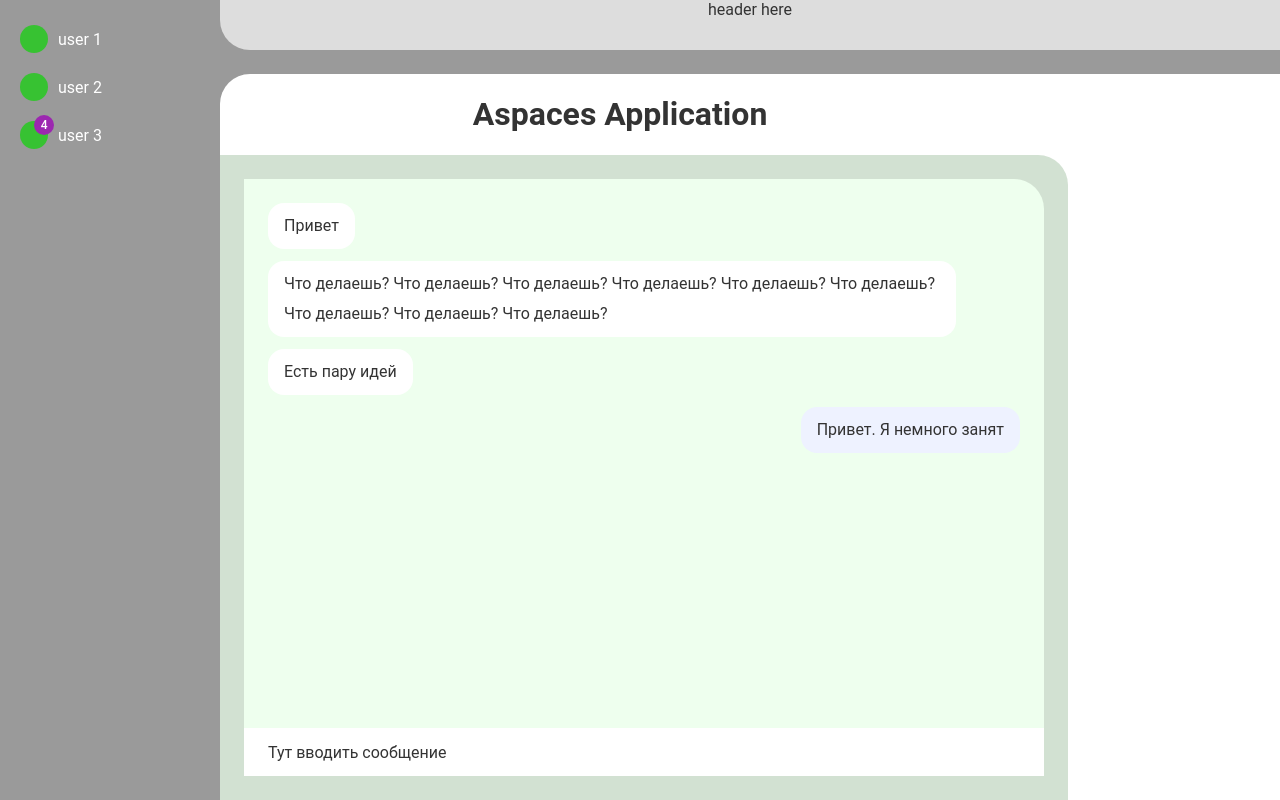
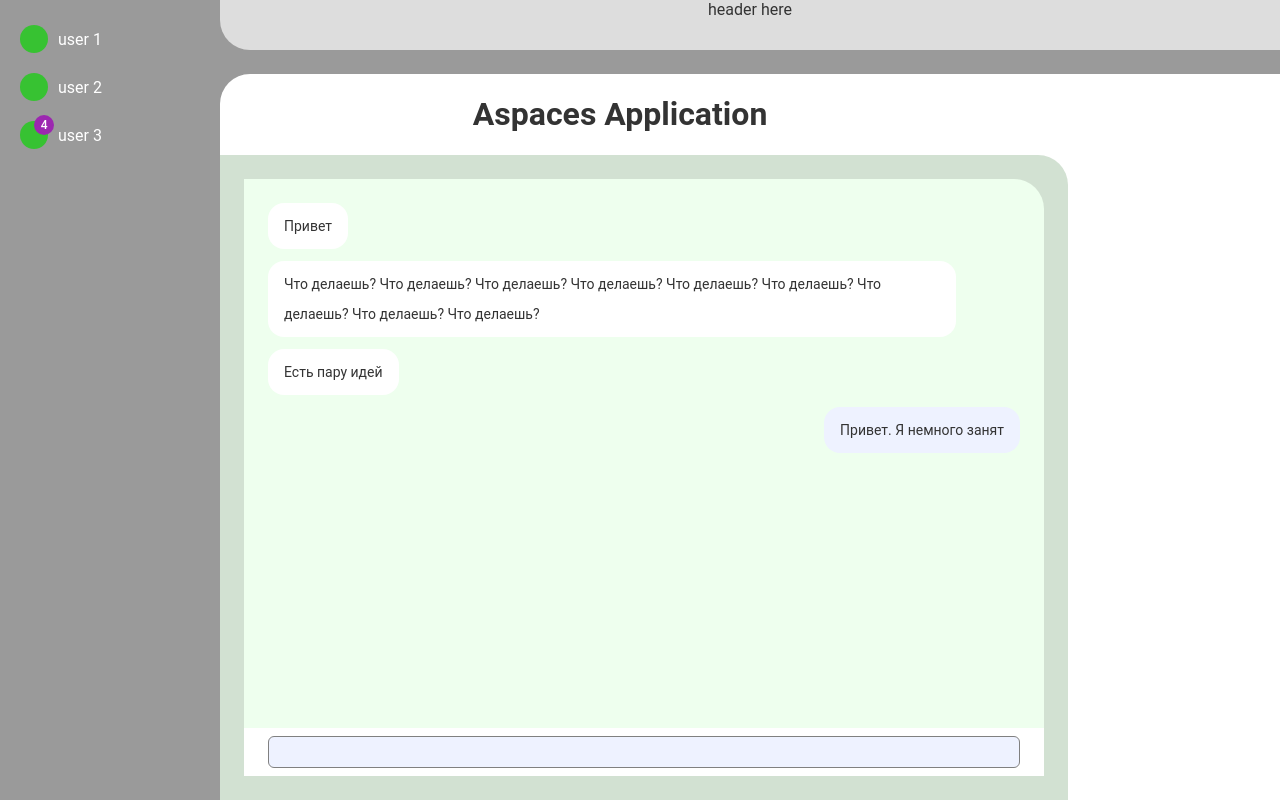
Before and after one commit to vladislav-prakhov/aspaces, a React (Create React App) app in the folder front/: page / in a window 1280 px wide. Built offline with nearby package versions, Linux system fonts and the light colour scheme.

Commit message:
chore: add styling for chat input field

```diff
--- a/front/src/components/Chat/index.tsx
+++ b/front/src/components/Chat/index.tsx
@@ -34,15 +34,15 @@ export const MessagesBox: FC<{ children?: ReactElement }> = ({ children }) => {
             <Message name='Valdemar' text='Привет' />
             <Message name='Valdemar' text='Что делаешь? Что делаешь? Что делаешь? Что делаешь? Что делаешь? Что делаешь? Что делаешь? Что делаешь? Что делаешь?' />
             <Message name='Valdemar' text='Есть пару идей' />
-            <Message name='Valdemar' text='Привет. Я немного занят' isOutgoing  />
+            <Message name='Bronx' text='Привет. Я немного занят' isOutgoing  />
         </FlexboxColumn>
     )
 }
 
 export const InputBox: FC<{ children?: ReactElement }> = ({ children }) => {
     return (
-        <Flexbox height='48px' className={styles.inputBox}>
-            <span>Тут вводить сообщение</span>
+        <Flexbox className={styles.inputBox}>
+            <div className={styles.input} contentEditable />
         </Flexbox>
     )
 }
--- a/front/src/components/Chat/styles.module.scss
+++ b/front/src/components/Chat/styles.module.scss
@@ -2,6 +2,7 @@
     max-width: 800px;
     border-radius: 0 30px 0 0;
     height: 100%;
+    font-size: 14px;
     background: #cdcd;
     padding: 24px;
 }
@@ -16,7 +17,7 @@
 .inputBox {
     align-items: center;
     background: #fff;
-    padding: 0 24px;
+    padding: 8px 24px;
 }
 
 $messageHeight: 30px;
@@ -47,3 +48,31 @@ $messageHeight: 30px;
         }
     }
 }
+
+.input {
+    -moz-appearance: textfield-multiline;
+    -webkit-appearance: textarea;
+    cursor: text;
+    text-align: left;
+    min-height: $messageHeight;
+    max-height: $messageHeight*4;
+    line-height: $messageHeight;
+    overflow-y: auto;
+    overflow-x: hidden;
+    width: 100%;
+    border: 1px solid grey;
+    background-color: rgb(238, 242, 255);
+    padding: 0 20px;
+    border-radius: 6px;
+
+    &:hover {
+        border: 1px solid rgb(87, 100, 143);
+        background-color: #fff;
+    }
+
+    &:focus-visible {
+        border: 1px solid rgb(87, 100, 143);
+        background-color: #fff;
+        outline: 0px;
+    }
+}
```
